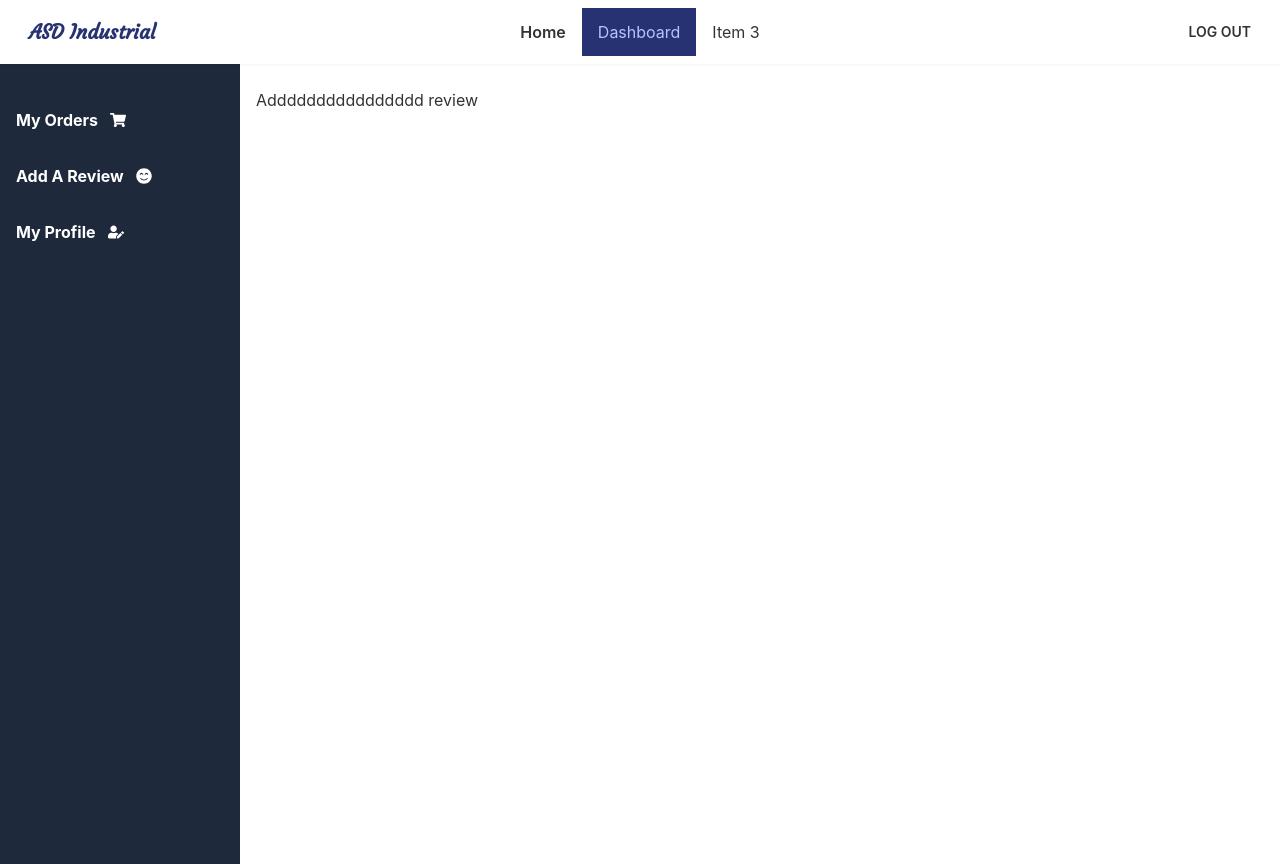
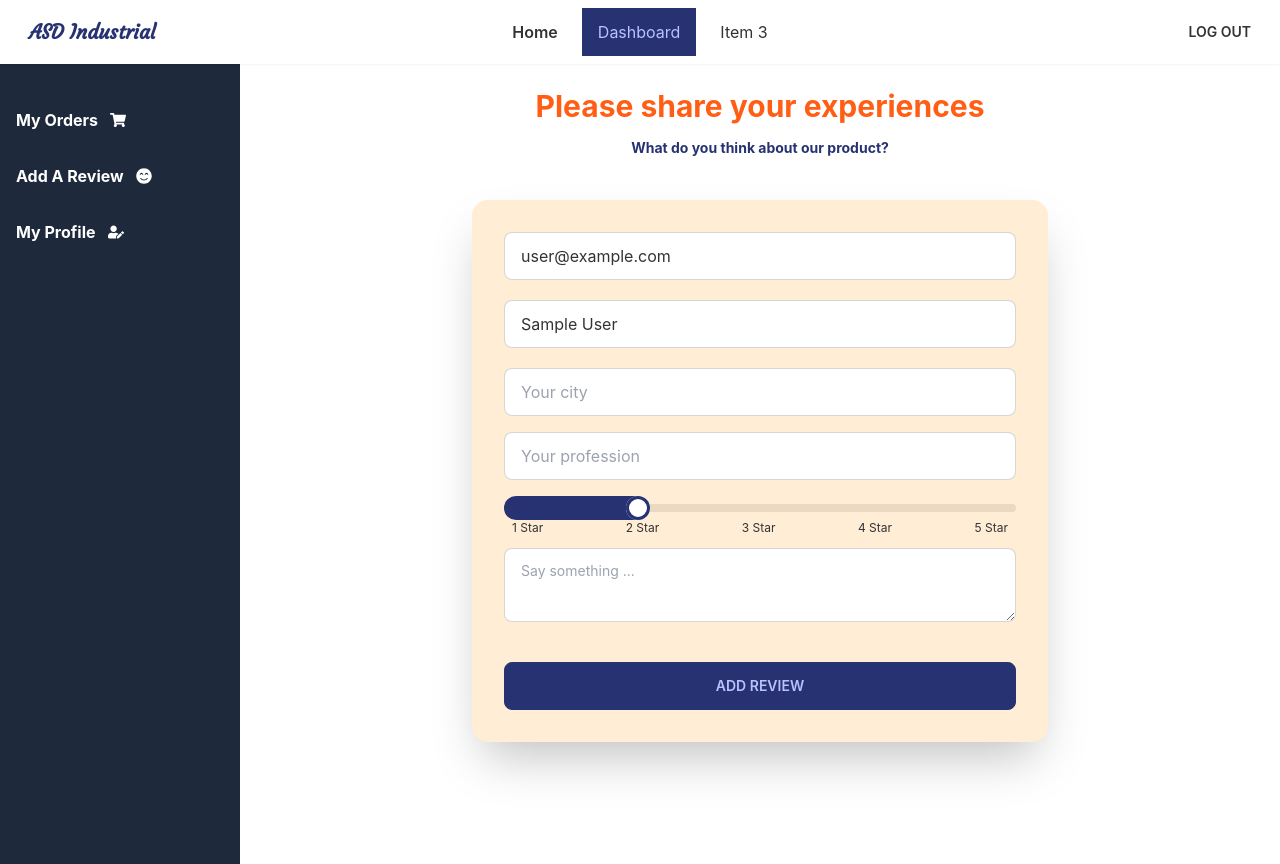
Before and after one commit to asadulR/ASD-Industrial-UI, a React (Create React App) app: page /dashboard/add-review in a window 1280 px wide. Built offline with nearby package versions, Linux system fonts and the light colour scheme; no server answers; sample sign-in values are in the browser's storage.

Commit message:
review added to the database

```diff
--- a/src/components/Navbar.js
+++ b/src/components/Navbar.js
@@ -10,28 +10,28 @@ const Navbar = () => {
       };
     return (
         <div className=' bg-white'>
-            <div class="navbar px-3 bg-base-100 fixed top-0 z-50  shadow-sm">
-                <div class="navbar-start">
-                    <div class="dropdown">
-                        <label tabindex="0" class="btn btn-ghost lg:hidden">
-                            <svg xmlns="http://www.w3.org/2000/svg" class="h-5 w-5" fill="none" viewBox="0 0 24 24" stroke="currentColor"><path stroke-linecap="round" stroke-linejoin="round" stroke-width="2" d="M4 6h16M4 12h8m-8 6h16" /></svg>
+            <div className="navbar px-3 bg-base-100 fixed top-0 z-50  shadow-sm">
+                <div className="navbar-start">
+                    <div className="dropdown">
+                        <label tabindex="0" className="btn btn-ghost lg:hidden">
+                            <svg xmlns="http://www.w3.org/2000/svg" className="h-5 w-5" fill="none" viewBox="0 0 24 24" stroke="currentColor"><path stroke-linecap="round" stroke-linejoin="round" stroke-width="2" d="M4 6h16M4 12h8m-8 6h16" /></svg>
                         </label>
-                        <ul tabindex="0" class="menu menu-compact dropdown-content mt-3 p-2 shadow bg-base-100 rounded-box w-52">
+                        <ul tabindex="0" className="menu menu-compact dropdown-content mt-3 p-2 shadow bg-base-100 rounded-box w-52">
                             <li><NavLink to='/'>Home</NavLink></li>
                             <li><NavLink to='/dashboard'>Dashboard</NavLink></li>
                             <li><a>Item 3</a></li>
                         </ul>
                     </div>
-                    <Link to='/' class="btn btn-ghost  text-primary font-bold normal-case text-xl" style={{ fontFamily: 'Courgette,cursive' }}>ASD Industrial</Link>
+                    <Link to='/' className="btn btn-ghost  text-primary font-bold normal-case text-xl" style={{ fontFamily: 'Courgette,cursive' }}>ASD Industrial</Link>
                 </div>
-                <div class="navbar-center hidden lg:flex">
-                    <ul class="menu menu-horizontal p-0">
+                <div className="navbar-center hidden lg:flex">
+                    <ul className="menu menu-horizontal gap-2 p-0">
                         <li><NavLink to='/' className=' font-semibold'>Home</NavLink></li>
                         <li><NavLink to='/dashboard'>Dashboard</NavLink></li>
                         <li><a>Item 3</a></li>
                     </ul>
                 </div>
-                <div class="navbar-end">
+                <div className="navbar-end">
                {
                user ? <button onClick={logout} className='btn btn-ghost'>Log Out</button> :
                <NavLink to='/login' className=' font-bold btn btn-ghost'>Log In</NavLink>}
--- a/src/pages/Dashboard/AddAReview.js
+++ b/src/pages/Dashboard/AddAReview.js
@@ -1,10 +1,136 @@
 import React from 'react';
+import { useAuthState } from 'react-firebase-hooks/auth';
+import { useForm } from 'react-hook-form';
+import toast, { Toaster } from 'react-hot-toast';
+import auth from '../../components/Auth/firebase.init';
 
 const AddAReview = () => {
+    const [user] = useAuthState(auth)
+    const { register, formState: { errors }, handleSubmit, reset } = useForm();
+
+
+    // const { isLoading, error, data: product, refetch } = useQuery('available', () =>
+    //     fetch(`http://localhost:4000/product/${productId}`).then(res =>
+    //         res.json()
+    //     )
+    // )
+    // if (isLoading) return <Loading />
+    // if (error) return 'An error has occurred: ' + error.message;
+    // const { img, name, availableQuantity, description, _id, minOrderQ, price } = product;
+
+
+
+
+    //
+
+    const onSubmit = data => {
+        // console.log(user)
+        data.avatar = user?.photoURL
+        const reviewUrl = `http://localhost:4000/add-review`;
+        fetch(reviewUrl, {
+            method: 'POST',
+            headers: {
+                // 'authoraization': `${user.email} ${localStorage.getItem("accessToken")}`,
+                'content-type': 'application/json'
+            },
+            body: JSON.stringify(data)
+        })
+            .then(res => res.json())
+            .then(result => {
+                toast.success("Thanks for your review!");
+            })
+
+
+        reset()
+    };
+
+    let orderError;
+
+
+    // if (error) {
+    //     orderError = <p className='text-red-700 m-0'><small>{error?.message}</small></p>
+    // }
+
     return (
-        <div>
-            Adddddddddddddddd review
-        </div>
+        <section className=''>
+            <h2 className='text-center text-xl md:text-3xl text-secondary font-bold'>Please share your experiences <br /> <span className='text-sm md:text-md text-primary'>What do you think about our product?</span></h2>
+
+            <div className='flex  px-2 justify-center items-center mb-20'>
+                <div className="card bg-accent flex-shrink-0 mt-10 md:mt-10 mb-4 w-full max-w-xl shadow-2xl ">
+                    <div className="card-body">
+                        <form onSubmit={handleSubmit(onSubmit)}>
+                            <div className="form-control">
+                                <input type="email" value={user?.email} readOnly className="input input-bordered mb-5"
+                                    {...register("reviewerEmail")}
+                                />
+                            </div>
+                            <div className="form-control">
+                                <input type="text" value={user?.displayName} readOnly className="input input-bordered mb-5"
+                                    {...register("name")}
+                                />
+
+                            </div>
+                            <div className="form-control">
+                                <input type="text" placeholder='Your city' className="input input-bordered"
+                                    {...register("city", {
+                                        required: {
+                                            value: true,
+                                            message: "City is Required"
+                                        },
+                                    })}
+                                />
+                                <label className="label">
+                                    {errors.city?.type === 'required' && <span className="label-text-alt text-red-700">{errors.city.message}</span>}
+                                </label>
+                            </div>
+                            <div className="form-control">
+                                <input type="text" placeholder='Your profession' className="input input-bordered"
+                                    {...register("profession", {
+                                        required: {
+                                            value: true,
+                                            message: "Profession is Required"
+                                        },
+                                    })}
+                                />
+                                <label className="label">
+                                    {errors.profession?.type === 'required' && <span className="label-text-alt text-red-700">{errors.profession.message}</span>}
+                                </label>
+                            </div>
+                            <div className="form-control">
+                                <input type="range" min="1" max="5" defaultValue="2" class="range range-primary" step=".5"
+                                    {...register("ratings")}
+                                />
+                                <div class="w-full flex justify-between text-xs px-2 mb-3">
+                                    <span>1 Star</span>
+                                    <span>2 Star</span>
+                                    <span>3 Star</span>
+                                    <span>4 Star</span>
+                                    <span>5 Star</span>
+                                </div>
+                            </div>
+                            <div className="form-control">
+                                <textarea class="textarea textarea-bordered" placeholder="Say something ..."
+                                    {...register("review", {
+                                        required: {
+                                            value: true,
+                                            message: "Please say something"
+                                        }
+                                    })}
+                                ></textarea>
+                                <label className="label">
+                                    {errors.review?.type === 'required' && <span className="label-text-alt text-red-700">{errors.review.message}</span>}
+                                </label>
+                            </div>
+                            <div className="form-control mt-6">
+                                <input className='btn btn-primary' type="submit" value='Add Review' />
+                            </div>
+                        </form>
+                        {orderError}
+                    </div>
+                </div>
+            </div>
+            <Toaster />
+        </section>
     );
 };
 
--- a/src/pages/Dashboard/Dashboard.js
+++ b/src/pages/Dashboard/Dashboard.js
@@ -5,16 +5,16 @@ import { Link, Outlet } from 'react-router-dom';
 const Dashboard = () => {
     return (
         <section className='container mx-auto  mt-16 md:mt-16'>
-            <div class="drawer drawer-mobile">
-                <input id="my-drawer-2" type="checkbox" class="drawer-toggle" />
-                <div class="drawer-content my-6 px-4">
+            <div className="drawer drawer-mobile">
+                <input id="my-drawer-2" type="checkbox" className="drawer-toggle" />
+                <div className="drawer-content my-6 px-4">
                     <div className='flex justify-end'><label for="my-drawer-2" className=' drawer-button text-right text-primary lg:hidden text-3xl cursor-pointer'><FaRegHandPointLeft /></label></div>
                     {/* <!-- Page content here --> */}
                     <Outlet />
                 </div>
-                <div class="drawer-side">
-                    <label for="my-drawer-2" class="drawer-overlay"></label>
-                    <ul class="menu py-2 overflow-y-auto  w-48 gap-2 md:w-60 bg-slate-800 text-base-content">
+                <div className="drawer-side">
+                    <label for="my-drawer-2" className="drawer-overlay"></label>
+                    <ul className="menu py-2 overflow-y-auto  w-48 gap-2 md:w-60 bg-slate-800 text-base-content">
                         {/* <!-- Sidebar content here --> */}
                         <li className='mt-6'><Link className='w-full focus:bg-primary font-bold text-white'  to='/dashboard'>My Orders <FaShoppingCart /></Link></li>
                         <li className=''><Link className='w-full focus:bg-primary font-bold text-white' to='/dashboard/add-review'>Add A Review <FaSmileBeam/></Link></li>
--- a/src/pages/Dashboard/MyOrder.js
+++ b/src/pages/Dashboard/MyOrder.js
@@ -26,8 +26,8 @@ const MyOrder = () => {
 
 
 
-            <div class="overflow-x-auto w-full">
-                <table class="table w-full">
+            <div className="overflow-x-auto w-full">
+                <table className="table w-full">
                     <thead>
                         <tr>
                             <th className=''>Name</th>
```
Also changed, not shown: src/components/Footer.js (+6 -6 lines), src/pages/Dashboard/OrderRow.js (+21 -11 lines), src/pages/Home/ExpertTeam.js (+4 -4 lines), src/pages/Home/Landing.js (+5 -5 lines), src/pages/Home/Product.js (+6 -6 lines), src/pages/Home/WeProvide.js (+24 -24 lines).
